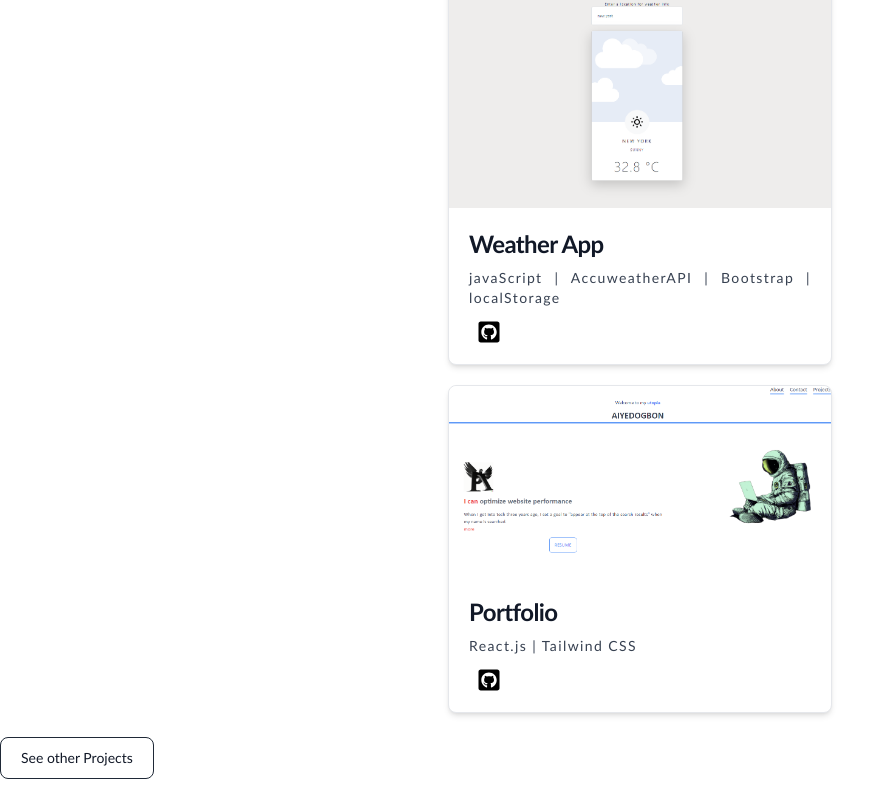
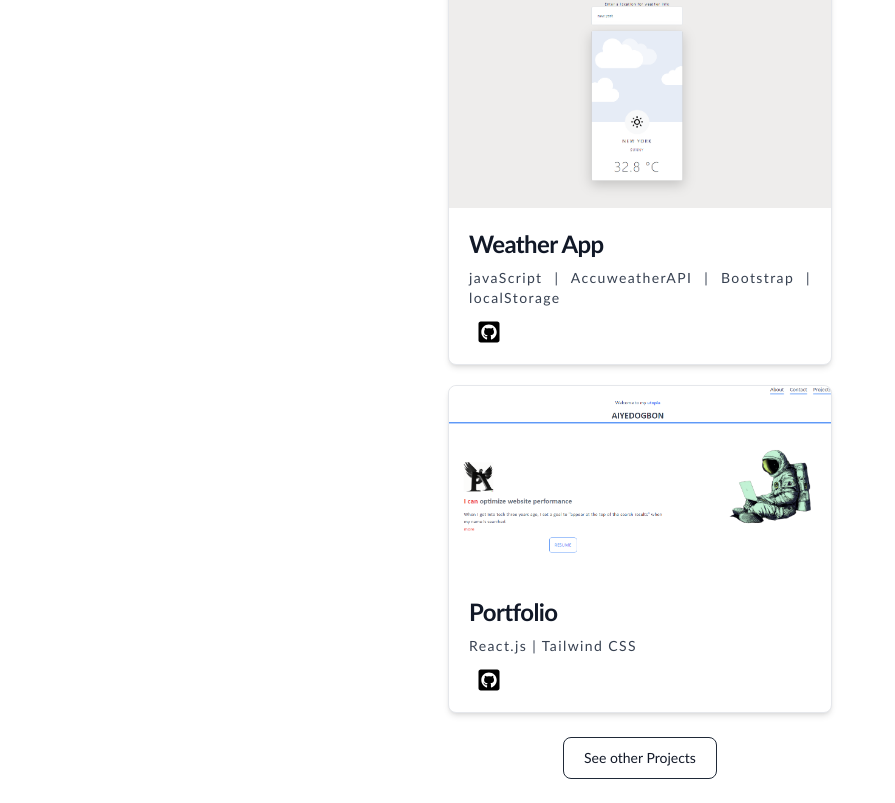
Before and after one commit to ayanfeOlugbeja/portfolio, a React (Create React App) app: page /projects in a window 1280 px wide. Shown: the part 609-1412 px from the top of the page, without its empty margins (0-895 px from the left). Built offline with nearby package versions, Linux system fonts and the light colour scheme.

Commit message:
Update Projects.js

```diff
--- a/src/pages/Projects.js
+++ b/src/pages/Projects.js
@@ -90,7 +90,8 @@ const Projects = () => {
           </div>
         </div>
       </div>
-<button class="text-gray-900 hover:text-white border border-gray-800 hover:bg-gray-900 focus:ring-4 focus:outline-none focus:ring-gray-300 font-medium rounded-lg text-sm px-5 py-2.5 text-center flex justify-center items-center mb-2 mt-6 dark:border-gray-600 dark:text-gray-400 dark:hover:text-white dark:hover:bg-gray-600 dark:focus:ring-gray-800"><a href="https://github.com/ayanfeOlugbeja">See other Projects</a></button>
+<div className="mx-auto w-[27%] flex justify-center items-center"><a href="https://github.com/ayanfeOlugbeja" target="_blank">
+<button class="text-gray-900 hover:text-white border border-gray-800 hover:bg-gray-900 focus:ring-4 focus:outline-none focus:ring-gray-300 font-medium rounded-lg text-sm px-5 py-2.5 text-center mb-2 mt-6 dark:border-gray-600 dark:text-gray-400 dark:hover:text-white dark:hover:bg-gray-600 dark:focus:ring-gray-800">See other Projects</button></a> </div>
 
     </div>
   );
```
